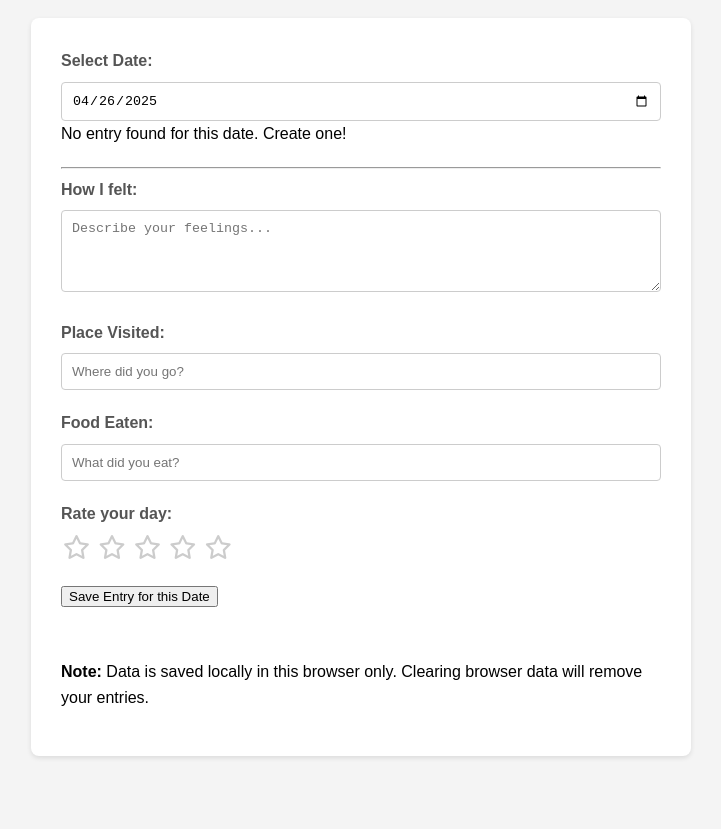
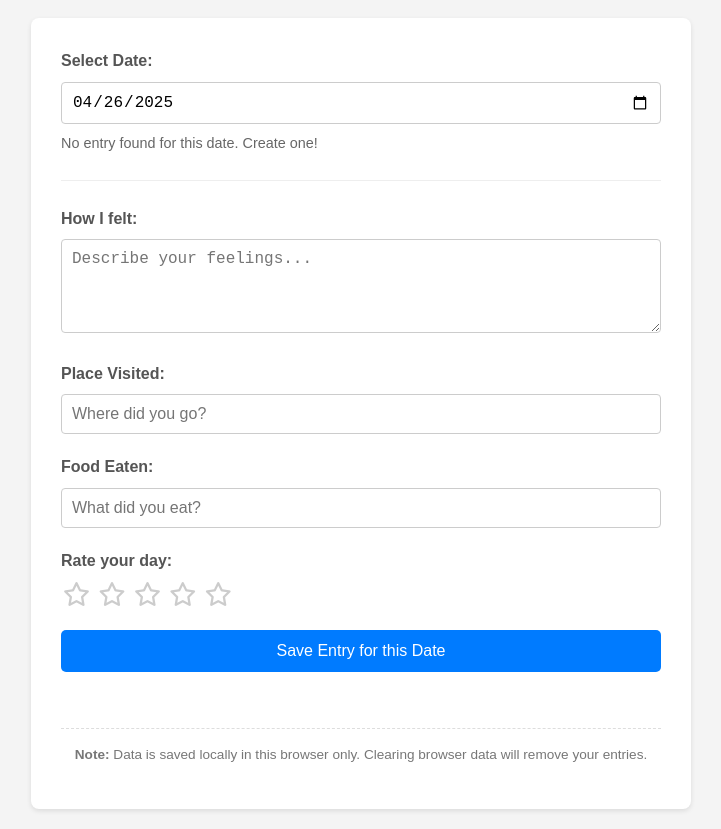
Before and after one commit to BRUH-6767/Project, a plain HTML site: page index.html in a window 1280 px wide. Shown: the part 76-905 px from the top of the page, without its empty margins (279-1000 px from the left). Before the commit the page ends 852 px from the top, so only its background shows below. Drawn offline with Linux system fonts and the light colour scheme.

Commit message:
Update style.css

```diff
--- a/style.css
+++ b/style.css
@@ -3,6 +3,7 @@ body {
     line-height: 1.6;
     margin: 20px;
     background-color: #f4f4f4;
+    color: #333;
 }
 
 h1 {
@@ -38,46 +39,84 @@ h1 {
     border: 1px solid #ccc;
     border-radius: 4px;
     box-sizing: border-box; /* Prevents padding from increasing element size */
+    font-size: 1rem; /* Ensure consistent font size */
 }
 
 .form-group textarea {
-    resize: vertical; /* Allow vertical resizing */
+    resize: vertical;
     min-height: 80px;
+}
+
+hr {
+    border: none;
+    border-top: 1px solid #eee;
+    margin: 25px 0;
 }
 
 /* Star Rating Styles */
 .star-rating {
-    display: inline-block; /* Align stars horizontally */
+    display: inline-block;
 }
 
 .star-rating i {
-    font-size: 1.5em; /* Adjust star size */
-    color: #ccc;      /* Default star color (empty) */
+    font-size: 1.5em;
+    color: #ccc;
     cursor: pointer;
-    padding: 0 2px;   /* Spacing between stars */
+    padding: 0 2px;
     transition: color 0.2s ease-in-out;
 }
 
-/* Styles for stars when hovered or selected */
 .star-rating:hover i,
-.star-rating i.hover { /* Hover effect */
-    color: #f8d70a; /* Yellow color on hover */
+.star-rating i.hover {
+    color: #f8d70a;
 }
 
-.star-rating i.selected,
-.star-rating i.selected ~ i { /* Keep selected yellow, make following grey */
-     /* color: #ccc; */ /* This line makes stars AFTER selection grey - uncomment if desired */
+.star-rating i.selected {
+    color: #f5c518; /* Filled star color */
 }
-.star-rating i.selected {
-    color: #f5c518; /* Slightly darker yellow when selected */
+.star-rating i.selected ~ i {
+     /* color: #ccc; */ /* Uncomment this if you want stars AFTER selection to be grey */
 }
 
 
-/* Save Status Indicator */
+/* Button Style */
+#save-button {
+    background-color: #007bff;
+    color: white;
+    padding: 12px 20px;
+    border: none;
+    border-radius: 5px;
+    cursor: pointer;
+    font-size: 1rem;
+    transition: background-color 0.2s ease;
+    display: block; /* Make it full width */
+    width: 100%;
+    margin-top: 10px;
+}
+
+#save-button:hover {
+    background-color: #0056b3;
+}
+
+/* Status Message Styles */
+.status-text {
+    margin-top: 8px;
+    font-size: 0.9em;
+    min-height: 1.1em; /* Prevent layout shifts */
+    text-align: left; /* Align status under date picker */
+    color: #666;
+}
 #save-status {
-    margin-top: 15px;
-    font-style: italic;
-    color: #888;
-    min-height: 1.2em; /* Prevent layout shift when text appears */
-    text-align: right;
+     text-align: center; /* Center save status under button */
+     margin-top: 15px;
 }
+
+/* Warning Message Style */
+.storage-warning {
+    margin-top: 25px;
+    font-size: 0.85em;
+    color: #777;
+    text-align: center;
+    border-top: 1px dashed #ddd;
+    padding-top: 15px;
+}
```
